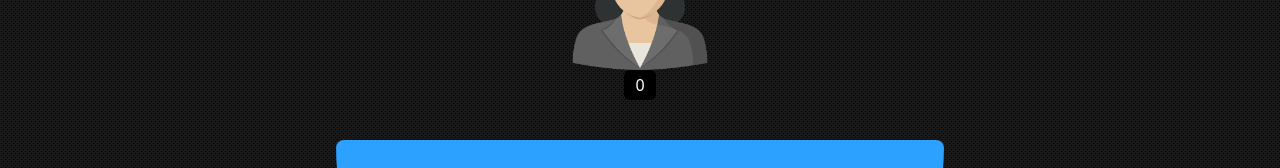
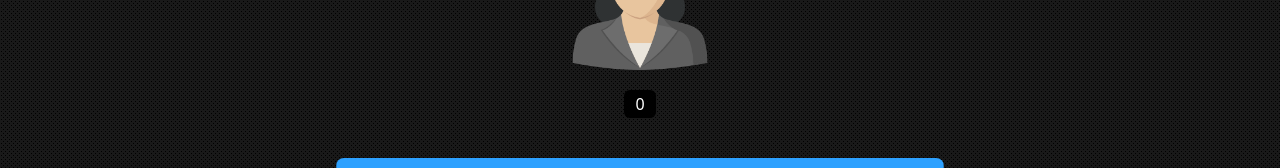
Before and after one commit to Goastio/blackjack-react, a React (Create React App) app: page / in a window 1280 px wide. Shown: the part 192-360 px from the top of the page. Built offline with nearby package versions, Linux system fonts and the light colour scheme.

Commit message:
added dealer face up card

```diff
--- a/src/components/Main.js
+++ b/src/components/Main.js
@@ -35,9 +35,7 @@ function Main({ cards }) {
       ];
       if (Score >= 21) {
         setGameActive(false);
-        showTwoBust();
       }
-
       return currentHand;
     });
   };
@@ -51,6 +49,7 @@ function Main({ cards }) {
     setGameActive(true);
     playerRandomizer();
     playerRandomizer();
+    showOneBust();
   };
 
   // update score
@@ -76,8 +75,7 @@ function Main({ cards }) {
     ); //shorthand for above
   };
 
-  const showTwoBust = () => {
-
+  const showOneBust = () => {
     const random = Math.floor(Math.random() * cards.length);
     const randomCard = cards[random];
 
@@ -102,7 +100,7 @@ function Main({ cards }) {
       ];
       return currentHand;
     });
-  }
+  };
 
   const dealerRandomizer = () => {
     const random = Math.floor(Math.random() * cards.length);
@@ -131,6 +129,7 @@ function Main({ cards }) {
       if (Score < 17) {
         dealerRandomizer();
       }
+
       return currentHand;
     });
   };
@@ -141,12 +140,13 @@ function Main({ cards }) {
     );
   };
 
-
   const stand = () => {
     if (playerScore) {
       setGameActive(false);
     }
-    dealerRandomizer();
+    if (dealerScore < 17) {
+      dealerRandomizer();
+    }
   };
 
   // updating score every time playerHand changes
@@ -167,7 +167,7 @@ function Main({ cards }) {
             className="-mb-10 h-[150px] w-[150px]"
           />
         </div>
-        <div className="flex h-8 w-8 select-none items-center justify-center rounded-md bg-black text-white">
+        <div className="flex mt-5 h-8 w-8 select-none items-center justify-center rounded-md bg-black text-white">
           {dealerScore}
         </div>
 
```
